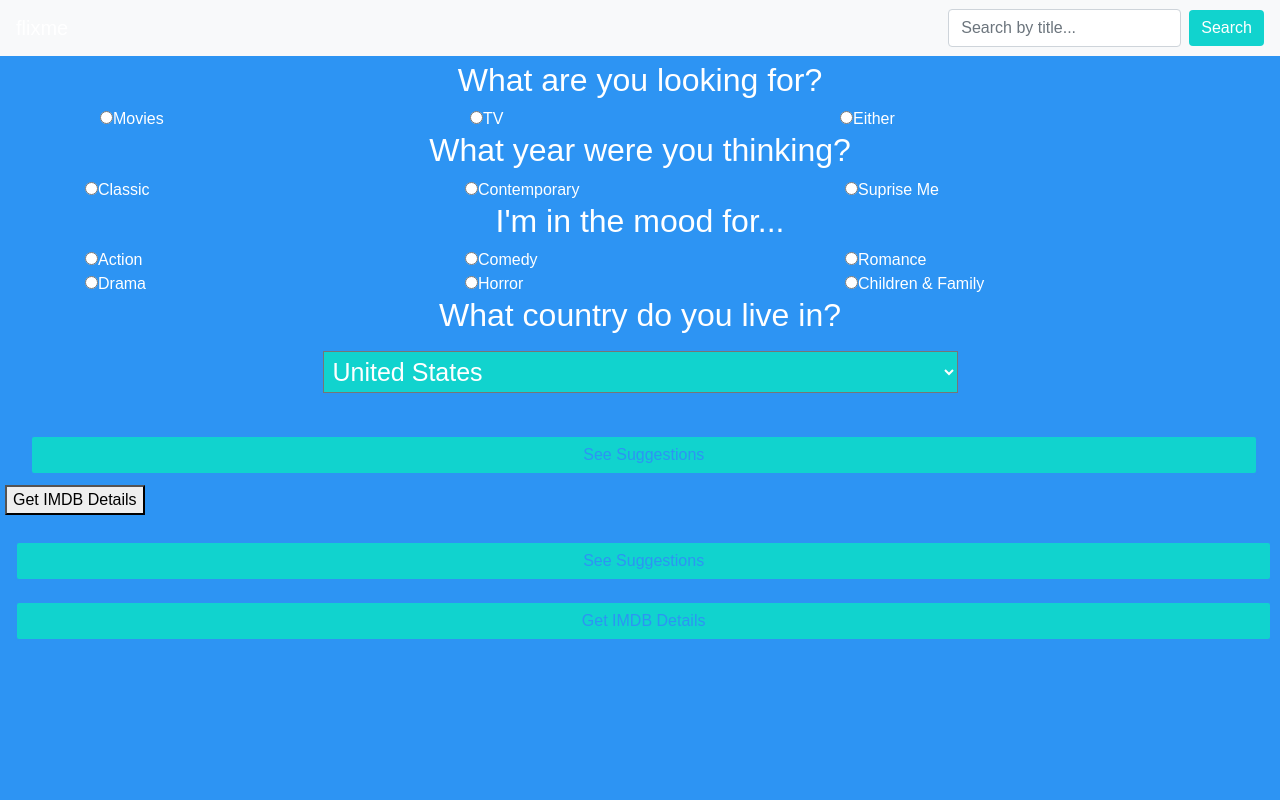
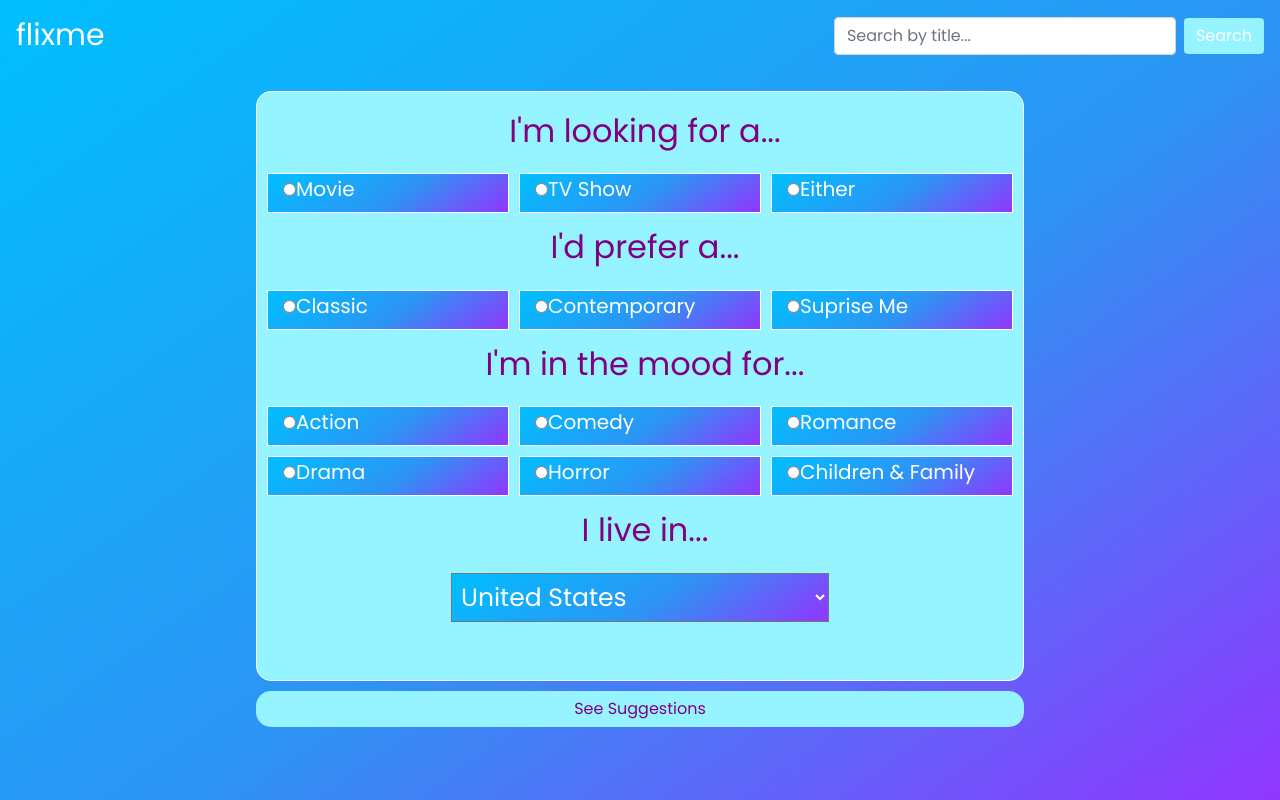
Before and after one commit to sarahmcgivern/Movie-Database, an Angular app: page / in a window 1280 px wide. Built offline with nearby package versions, Linux system fonts and the light colour scheme.

Commit message:
styled as wireframe

```diff
--- a/src/app/app.component.css
+++ b/src/app/app.component.css
@@ -8,7 +8,7 @@
 
   h1 {
     font-family: sans-serif;
-    font-size: 20px;
+    font-size: 16px;
     text-align: center;
   }
 
@@ -29,10 +29,7 @@
     margin: 0;
   }
 
-/* .fa-tv {
 
+/* .btn-block {
+  border: 2px solid white;
 } */
-
-.btn-block {
-  border: 2px solid white;
-}
--- a/src/app/app.component.html
+++ b/src/app/app.component.html
@@ -1,4 +1,5 @@
-<nav class="navbar navbar-light bg-light">
+<!-- **navbar** -->
+<nav class="navbar navbar-light bg-light navbar-custom">
     <a class="navbar-brand">flixme</a>
     <form class="form-inline">
       <input [(ngModel)]="searchInput" class="form-control mr-sm-2" type="text" placeholder="Search by title..." aria-label="Search" [ngModelOptions]="{standalone: true}"/>
@@ -8,7 +9,6 @@
   </nav>
 
   <!-- <app-search></app-search> -->
-  <!-- <p *ngFor="let movie of list"> {{ movie.title }}</p> -->
 
 <!--
 **modal**
@@ -20,27 +20,7 @@
     </div>
   </div> -->
 
-
-
-
-
-
-<div class="form-container">
-
-
-<h2>What are you looking for?</h2>
-
-  <div  class="answers_div">
-
-    <div class="image-container">
-    <!-- <img class='recipe_img' src={{recipe.recipe.image}} alt=""> -->
-    <!-- <img class='genre_img' src="./images/Men-In-Black.jpg" alt=""> -->
-    <!-- <img class='genre_img' src="https://dgit.com/wp-content/uploads/2018/04/Men-in-Black-reboot-1024x512.jpg" alt=""> -->
-    </div>
-
-    <div class="container">
-
-
+<!-- **old block buttons** -->
     <!-- <div class="container">
 
         <div class="row">
@@ -57,13 +37,18 @@
         </div>
     </div> -->
 
+<div class="form-container">
+  <div class= "header_div">
+  <h2>I'm looking for a...</h2>
+  </div>
+
     <div class="container">
             <div class="row">
               <div class="col">
-                <input type="radio" name="mediaType" value="Movies" (click)="setMediaType('Movie')">Movies
+                <input type="radio" name="mediaType" value="Movies" (click)="setMediaType('Movie')">Movie
               </div>
               <div class="col">
-                    <input type="radio" name="mediaType" value="TV" (click)="setMediaType('Series')">TV
+                    <input type="radio" name="mediaType" value="TV" (click)="setMediaType('Series')">TV Show
               </div>
               <!-- <div class="w-100"></div> -->
               <div class="col">
@@ -73,10 +58,10 @@
         </div>
 
 
+  <!-- </div> -->
+  <div class= "header_div">
+<h2>I'd prefer a...</h2>
   </div>
-
-<h2>What year were you thinking?</h2>
-
     <div class="container">
         <div class="row">
           <div class="col">
@@ -92,12 +77,9 @@
         </div>
     </div>
 
-    <!-- <div class="col">
-        <button type="button" class="btn btn-primary">
-        <h2>I'm in the mood for...</h2></button>
-    </div> -->
+    <div class= "header_div">
 <h2>I'm in the mood for...</h2>
-
+    </div>
 
     <div class="container">
         <div class="row">
@@ -126,21 +108,14 @@
     </div>
 
 
-
-<h2>What country do you live in?</h2>
-
+    <div class= "header_div">
+<h2>I live in...</h2>
+</div>
       <h1><select [(ngModel)]="selectedLocation" ><br><br>
         <option *ngFor="let l of locations" [ngValue]="l.id">{{ l.name }}</option>
     </select></h1><br>
 
-    <div class="col">
 
-            <button (click)="getAllMovies()" id="suggestions" type="button" class="btn btn-primary">See Suggestions</button>
-          </div>
-
-      <p *ngFor='let movie of films'> {{ movie.title }} </p>
-
-      <button (click)="getAllImdbDetails()">Get IMDB Details</button>
 
       <ul>
         <li *ngIf='movie'>
@@ -152,17 +127,15 @@
         </li>
     </ul>
 
+
+  </div>
+
+  <div class="button_div">
             <button (click)="getAllMovies()" type="button" class="btn btn-primary">See Suggestions</button>
 
+            <!-- <button (click)="getAllImdbDetails()" type="button" class="btn btn-primary">Get IMDB Details</button> -->
 
-          </div>
-          <p *ngFor="let movie of list"> {{ movie.title }}</p>
-            <!-- <button (click)="getAllMovies()">Get Movies</button> -->
-
-            <!-- <p *ngFor='let movie of films'> {{ movie.title }} </p> -->
-
-            <button (click)="getAllImdbDetails()" type="button" class="btn btn-primary">Get IMDB Details</button>
-
+  </div>
             <ul>
               <li *ngIf='movie'>
                 <p> title will go here when pulled from search results! <br>{{ movie.filmid }} ({{movie.genre}})</p>
@@ -173,7 +146,7 @@
                 <p> view on <a href="{{ baseUrl }}">imdb</a></p>
               </li>
             </ul>
-          </div>
+
 
 
     <!-- search results container -->
@@ -182,6 +155,8 @@
         <!-- <p>{{ movie.title }}</p> -->
         <div class="image-container">
         <img class='movie_img' src={{movie.image}} alt="">
-      </div>
-        <h5>{{ movie.title }}</h5>
+        </div>
+        <h5 class="movie_heading">{{ movie.title }}</h5>
+        <button (click)="getAllImdbDetails()" type="button" class="btn btn-primary imdb_button">Get IMDB Details</button>
     </div>
+    </div>
--- a/src/app/app.component.ts
+++ b/src/app/app.component.ts
@@ -112,6 +112,7 @@ export class AppComponent {
 
     this.api.getMovie(this.mediaType, this.startYear, this.endYear,this.selectedLocation, this.selectedGenre).subscribe((data:any) => {
         this.list = data.ITEMS;
+        console.log(data.ITEMS);
     });
 
 
--- a/src/index.html
+++ b/src/index.html
@@ -8,6 +8,7 @@
   <meta name="viewport" content="width=device-width, initial-scale=1">
   <link rel="icon" type="image/x-icon" href="favicon.ico">
   <link rel="stylesheet" href="https://stackpath.bootstrapcdn.com/bootstrap/4.3.1/css/bootstrap.min.css" integrity="sha384-ggOyR0iXCbMQv3Xipma34MD+dH/1fQ784/j6cY/iJTQUOhcWr7x9JvoRxT2MZw1T" crossorigin="anonymous">
+  <link href="https://fonts.googleapis.com/css?family=Poppins&display=swap" rel="stylesheet">
 </head>
 <body>
   <app-root></app-root>
--- a/src/styles.css
+++ b/src/styles.css
@@ -3,36 +3,28 @@ body {
     height: 100vh;
     /* display: flex; */
     margin: 0 auto;
-    font-family: sans-serif;
-    /* background-image: linear-gradient(-215deg,
+    font-family: Poppins, sans-serif;
+    background-image: linear-gradient(-215deg,
     rgb(0, 191, 255),
     rgb(45, 148, 243) 55%,
-    rgb(145, 54, 161217)); */
-    background-color:  rgb(45, 148, 243);
+    rgb(145, 54, 161217));
+    background-repeat: no-repeat;
+    background-attachment: fixed;
+
   }
 
-/* .bg-light {
-  background-color: red;
-  border: none;
-} */
-.bg-light {
-  background-color: red;
+.navbar-custom {
+  background-color: transparent !important;
+  /* background-image: none; */
 }
 
-.btn-primary {
-  width: 99%;
-  margin: 10px;
-
-  border: 2px solid rgb(45, 148, 243);
-  background-color: white;
-  color: rgb(45, 148, 243);
-
-  background-color: #11D3CE;
+.navbar-brand {
+  font-size: 30px;
 }
 
 .btn-outline-success {
   color: white;
-  background-color: #11D3CE;
+  background-color: #95f4ff;
   border: #007bff;
 }
 
@@ -42,23 +34,62 @@ body {
 }
 
 .form-container {
-  margin: 5px;
+
+  /* background-color:  rgb(50, 255, 248); */
+
+  background-color: #95f4ff;
+  width: 60%;
+  margin: 0 auto;
+  margin-top: 20px;
+  margin-bottom: -10px;
+  border-radius: 15px;
+  position: relative;
+  padding: 10px 5px;
+  border: 1px solid white;
+
 }
 
 h2 {
   text-align: center;
+  color: purple;
+
+  font-family: Poppins, sans-serif;
 }
 
 h1 {
   text-align: center;
 }
 
+
+.header_div {
+width: 100%;
+/* border: 2px solid white; */
+margin: 5px;
+padding: 5px;
+}
+
+.col {
+  border: 1px solid white;
+  margin: 5px;
+  /* background-color: rgb(145, 54, 161217); */
+  height: 40px;
+  width: 80px;
+  background-image: linear-gradient(-215deg,
+  rgb(0, 191, 255),
+  rgb(45, 148, 243) 55%,
+  rgb(145, 54, 161217));
+  font-size: 20px;
+}
 select {
   font-size: 25px;
   color: white;
-  background-color: #11D3CE;
   width: 50%;
   padding: 5px;
+  float: center;
+  background-image: linear-gradient(-215deg,
+  rgb(0, 191, 255),
+  rgb(45, 148, 243) 55%,
+  rgb(145, 54, 161217));
 }
 
 .question-container {
@@ -66,28 +97,69 @@ select {
   margin: 20px 60px;
 }
 
-.btn-primary btn-lg btn-block {
+.btn-primary {
   border: none;
+  margin: 0 auto;
+  width: 60%;
+  margin-top: 20px;
+  border-radius: 15px;
+  position: relative;
+  float: center;
+  background-color: #95f4ff;;
+  color: purple;
+}
+
+.button_div {
+  text-align: center;
+}
+
+.search_results_container {
+  display: flex;
+  flex-direction: row;
+  flex-wrap: wrap;
+  width: 100%;
+  /* font-family: 'Source Sans Pro', sans-serif; */
+  font-family: Poppins, sans-serif;
+  font-weight: lighter;
+  justify-content: center;
 }
 
 
-.btn-block {
-  border: 2px solid  rgb(45, 148, 243);
-  background-color: white;
-  color: rgb(45, 148, 243);
-  margin: 60px;
+.search_results_div {
+  /* background-color: rgb(237, 237, 237); */
+  background-color: rgb(72, 63, 164);
+  width: 180px;
+  padding: 20px;
+  margin: 5px;
+  display: flex;
+  flex-direction: column;
+  border-radius: 5px;
+  font-size: 10px;
+  flex-wrap: wrap;
+  /* font-family: 'Source Sans Pro', sans-serif; */
+  font-family: Poppins, sans-serif;
+  font-weight: lighter;
 }
 
+.movie_img {
+  width: 100%;
+  max-width: 160px;
+  margin: auto;
 
-/* .col {
-  background-color: blueviolet;
+}
 
-} */
+.movie_heading {
+  text-align: center;
+  font-size: 15px;
+  /* font-family: 'Source Sans Pro', sans-serif; */
+  font-family: Poppins, sans-serif;
+  font-weight: lighter;
+  margin: auto;
+}
 
-
-
-
-
+.imdb_button {
+  width: 100%;
+}
 /* Extra small devices (phones, 400px and down) */
 @media only screen and (max-width: 400px) {
   body {
```
